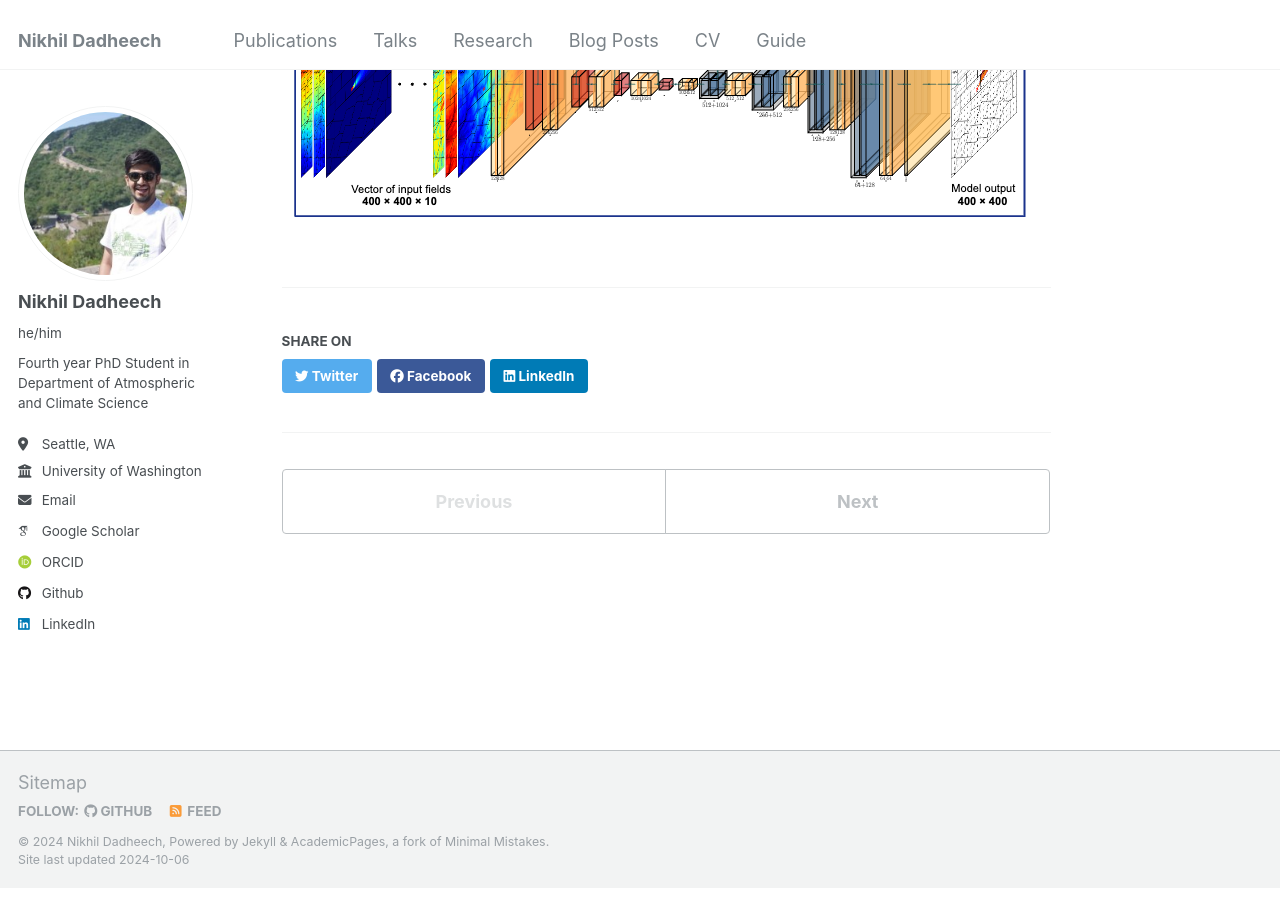
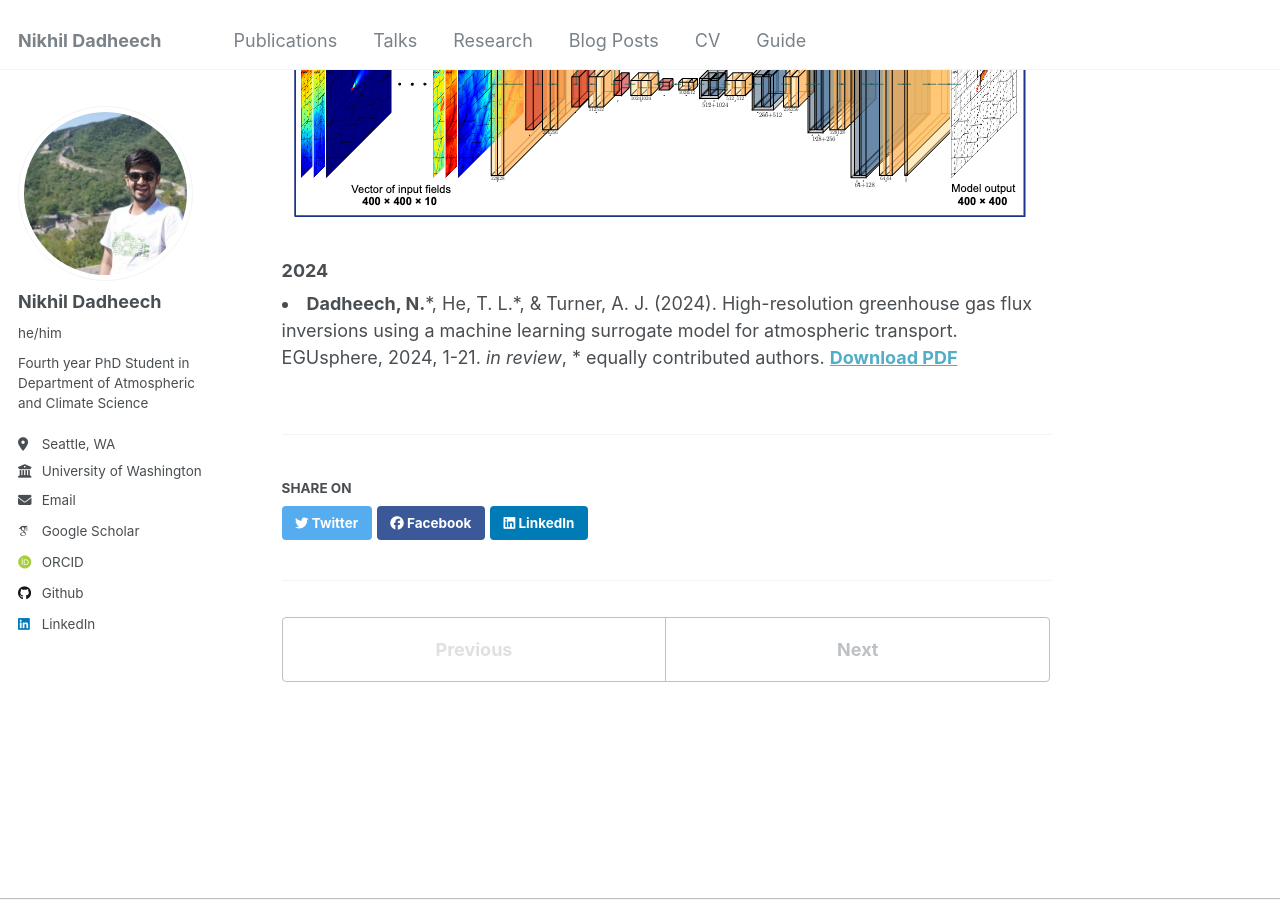
Before and after one commit to nd349/nd349.github.io, a Jekyll site: the page built from _portfolio/footnet.html, in a window 1280 px wide and 900 px high, scrolled down 701 px. Built offline with Jekyll 4.4.1, drawn with Linux system fonts in a browser that asks for light colours; some web fonts are replaced.

Commit message:
Research page

```diff
--- a/_portfolio/footnet.html
+++ b/_portfolio/footnet.html
@@ -4,4 +4,11 @@ excerpt: "FootNet model takes meteorology (e.g. winds, PBL height, surface press
 collection: portfolio
 ---
 
-Full physics atmospheric transport models (e.g. STILT, Flexpart etc.) are computationally expensive as well as storage intensive for high-resolution dense observing systems. Here we developed a machine learning emulator for atmospheric transport (FootNet) which is based on U-Net model architecture. FootNet is trained on measurement footprint outputs from STILT simulations. <br/><img src='/images/footnet_unet.png'>
+Full physics atmospheric transport models (e.g. STILT, Flexpart etc.) are computationally expensive as well as storage intensive for high-resolution dense observing systems. Here we developed a machine learning emulator for atmospheric transport (FootNet) which is based on U-Net model architecture. FootNet is trained on measurement footprint outputs from STILT simulations. <br/><img src='/images/footnet_unet.png'><br>
+
+<h3>2024</h3>
+	<li class="bib-item">
+	<b>Dadheech, N.</b>*, He, T. L.*, & Turner, A. J. (2024). High-resolution greenhouse gas flux inversions using a machine learning surrogate model for atmospheric transport. EGUsphere, 2024, 1-21. <i>in review</i>, * equally contributed authors.
+	<a target="'_blank'" href="../files/dadheechEtAl2024.pdf">
+			<b> Download PDF </b>
+		</a><br>
```
